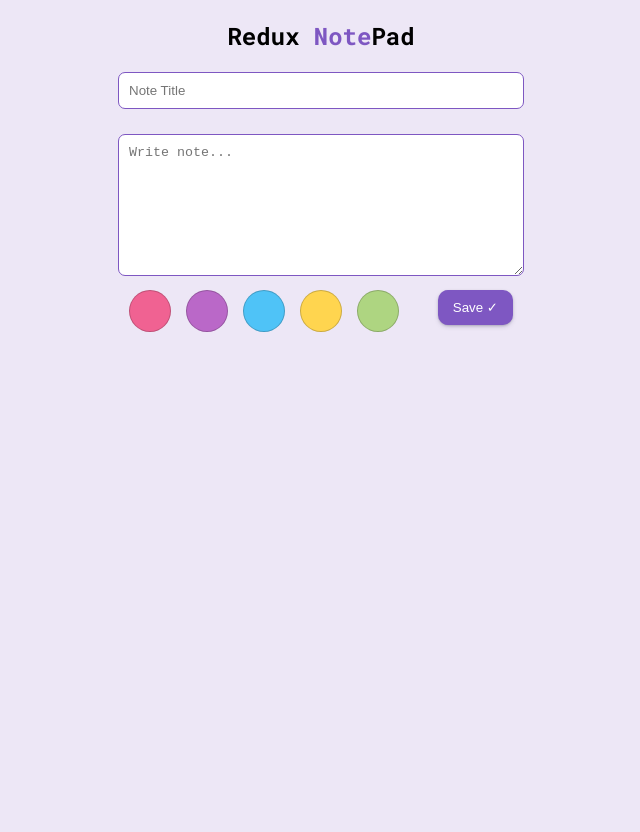
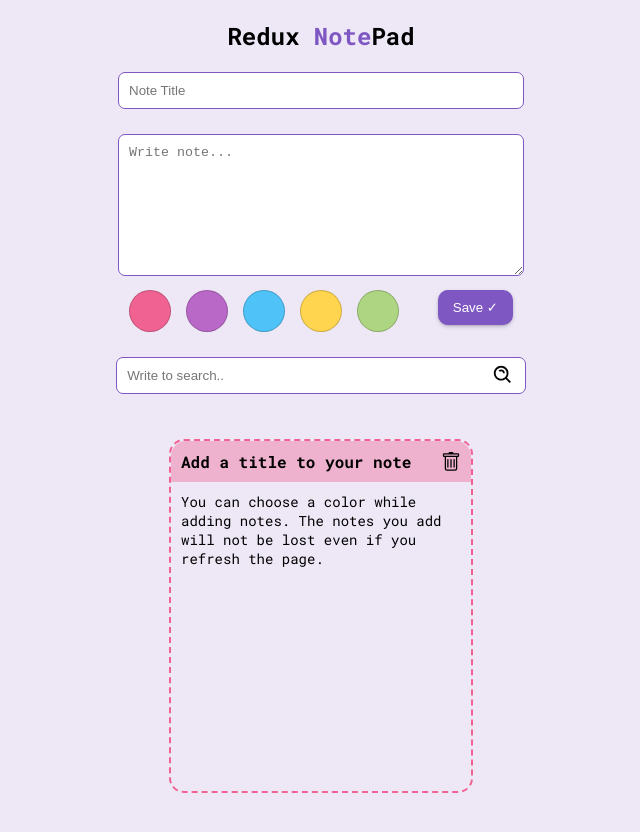
Before and after one commit to Suleyman1406/DadaNotePad, a React (Create React App) app: page / in a window 1280 px wide. Shown: the whole page, without its empty margins (319-959 px from the left). Before the commit the page ends 800 px from the top, so only its background shows below. Built offline with nearby package versions, Linux system fonts and the light colour scheme.

Commit message:
search component added

```diff
--- a/src/Components/Content.js
+++ b/src/Components/Content.js
@@ -1,8 +1,9 @@
-import React, { useState } from 'react';
+import React, { useEffect, useState } from 'react';
 import styled from 'styled-components'
 import { useDispatch,useSelector } from 'react-redux';
-import { addNote, removeNote } from '../redux/noteslice';
+import { addNote, filterNotes, removeNote } from '../redux/noteslice';
 import {BsTrash} from 'react-icons/bs'
+import {BiSearchAlt} from 'react-icons/bi'
 const TitleInput=styled.input`
   width: 30%;
   padding: 10px;
@@ -64,8 +65,8 @@ const NoteContainer=styled.div`
     margin:20px auto;
 `
 const Note=styled.div`
-    width: 260px;
-    height: 320px;
+    width: 300px;
+    height: 350px;
     display: inline-block;
     border-radius: 15px;
     border:2px dashed ${props=>props.color};
@@ -88,11 +89,29 @@ const NoteBody=styled.p`
     overflow: auto;
     font-size: 14px;
 `
+const SearchContainer=styled.div`
+    position: relative;
+    width: 32%;
+    margin:25px auto;
+`
+const SearchInput=styled.input`
+    width: 100%;
+    padding: 10px;
+    box-sizing: border-box;
+
+    border: 1px solid #7e57c2;
+    outline-color  :#512da8 ;
+    border-radius: 7px;
+
+`
+
+
 const Content = () => {
   const colorList=['rgba(240, 98, 146)','rgba(186, 104, 200)','rgba(79,195,247)','rgba(255, 213, 79)','rgba(174, 213, 129)']
   const [title,setTitle]=useState('');
   const [note,setNote]=useState('');
   const [color,setColor]=useState('');
+  const [search,setSearch]=useState('');
   const notes=useSelector((state)=>state.notes.value)
   const dispatch=useDispatch();
   const save=()=>{
@@ -104,6 +123,9 @@ const Content = () => {
               setTitle('');setNote('');setColor('');
             }
   }
+  useEffect(()=>{
+    dispatch(filterNotes(search));
+  },[search])
   return <>
       <TitleInput placeholder='Note Title' maxLength="22" value={title} onChange={(e)=>setTitle(e.target.value)}/>
       <br />
@@ -115,6 +137,10 @@ const Content = () => {
         }
         <SaveButton onClick={save}>Save ✓</SaveButton>
       </Container>
+      <SearchContainer>
+        <SearchInput placeholder='Write to search..' value={search} onChange={(e)=>setSearch(e.target.value)}/>
+        <BiSearchAlt style={{position:'absolute',right:12,fontSize:22,top:7}}/>
+      </SearchContainer>
       <NoteContainer>
         {
           notes.map((note)=>{
--- a/src/redux/noteslice.js
+++ b/src/redux/noteslice.js
@@ -1,15 +1,16 @@
 import { createSlice } from "@reduxjs/toolkit";
 import { nanoid } from 'nanoid'
 
+const defaultArr=[{id:'asdasjdnasd521sbd',title:'Add a title to your note',note:'You can choose a color while adding notes. The notes you add will not be lost even if you refresh the page.',color:'rgba(240, 98, 146'}]
 export const noteSlice = createSlice({
     name:'notes',
     initialState:{
-       value: JSON.parse(localStorage.getItem('notes')) || []
+       value: JSON.parse(localStorage.getItem('notes')) || defaultArr
     },
     reducers:{
         addNote:(state,action)=>{
-                state.value.push({id:nanoid(),title:action.payload.title,note:action.payload.note,color:action.payload.color})
-                localStorage.setItem('notes',JSON.stringify(state.value))
+            state.value.push({id:nanoid(),title:action.payload.title,note:action.payload.note,color:action.payload.color})
+            localStorage.setItem('notes',JSON.stringify(state.value))
 
 
         },
@@ -18,11 +19,16 @@ export const noteSlice = createSlice({
                 console.log(action.payload.id);
                 state.value=state.value.filter((n)=>n.id!==action.payload)
             }
+        },
+        filterNotes:(state,action)=>{
+            state.value= JSON.parse(localStorage.getItem('notes')) || defaultArr;
+            let arr=state.value;
+            state.value=arr.filter((n)=>n.title.includes(action.payload)|| n.note.includes(action.payload))
         }
     }
 
 })
 
-export const{addNote,removeNote}=noteSlice.actions
+export const{addNote,removeNote,filterNotes}=noteSlice.actions
 
 export default noteSlice.reducer
```
